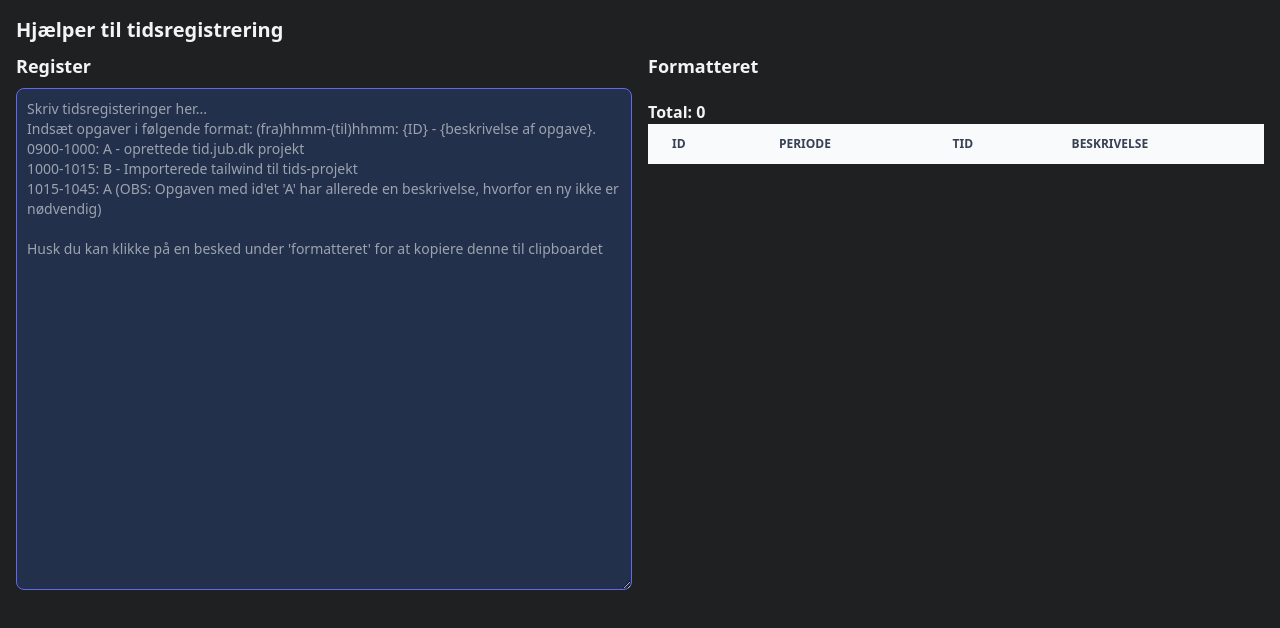
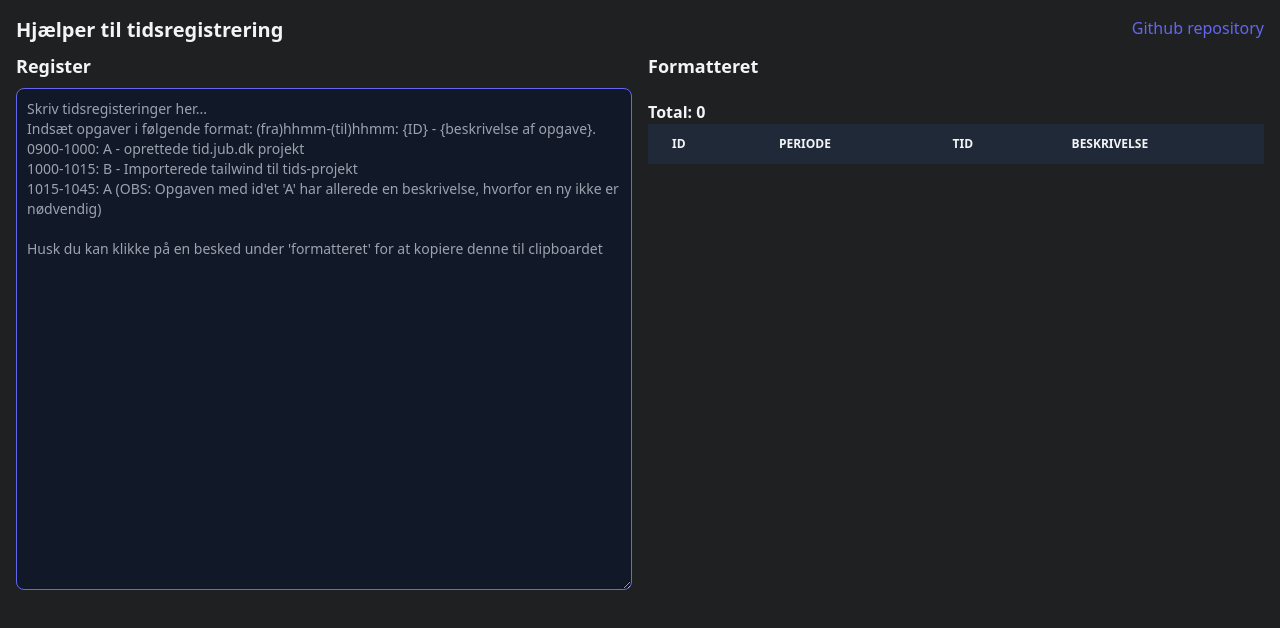
Before and after one commit to Julius-Bendt/tid.jub.dk, a Vue app: page / in a window 1280 px wide. Shown: the top 628 px of the page. Built offline with nearby package versions, Linux system fonts and the light colour scheme; what vue-toast-notification would draw is missing.

Commit message:
Formatted registrations in a table, Added cache, to keep registrations Changed color on toast, Change secondary background color, Added link to github repo, Moved time calculation into TimeHelper,

```diff
--- a/src/HomeView.vue
+++ b/src/HomeView.vue
@@ -1,7 +1,10 @@
 <template>
   <div class="p-4 h-screen w-screen bg-background text-text">
-    <div>
+    <div class="flex justify-between">
       <h1 class="text-xl font-bold">Hjælper til tidsregistrering</h1>
+      <a href="https://github.com/Julius-Bendt/tid.jub.dk" class="text-primary" target="_blank">
+        Github repository
+      </a>
     </div>
     <main class="grid grid-cols-2 mt-2 gap-4">
       <div>
@@ -24,17 +27,11 @@ Husk du kan klikke på en besked under 'formatteret' for at kopiere denne til cl
       </div>
       <div>
         <h2 class="text-lg font-bold mb-2">Formatteret</h2>
+        <div v-if="errors.length == 0">
+          <p class="font-bold pt-3">Total: {{ calculateTotalTime(registrationsArray) }}</p>
+          <RegistrationTable v-if="errors.length == 0" :registrations="registrationsArray" />
+        </div>
 
-        <ul v-if="errors.length == 0">
-          <li class="font-bold pt-3">Total: {{ calculateTotalTime() }}</li>
-          <!-- <li v-for="(registration, key) in registrationsArray" :key="key">
-            {{ registration.letter }}: {{ calculateTotalTimeForRegistration(registration) / 60 }} -
-            <span class="cursor-pointer" @click="copyToClipboard(registration.description)">{{
-              registration.description
-            }}</span>
-          </li> -->
-          <RegistrationTable :registrations="registrationsArray" />
-        </ul>
         <ul v-else>
           <li v-for="(error, i) in errors" :key="i">
             {{ error }}
@@ -46,14 +43,27 @@ Husk du kan klikke på en besked under 'formatteret' for at kopiere denne til cl
 </template>
 
 <script setup lang="ts">
-import { ref, computed } from 'vue'
+import { ref, computed, nextTick } from 'vue'
 import type { IRegistration, ITimeRange } from '@/interfaces'
-import { extractWithDescription, extractFromId, checkForOverlap } from '@/helpers'
-import { useToast } from 'vue-toast-notification';
+import {
+  extractWithDescription,
+  extractFromId,
+  checkForOverlap,
+  calculateTotalTime,
+  loadFromStorage,
+  saveToStorage
+} from '@/helpers'
 
 import RegistrationTable from '@/components/RegistrationTable.vue'
 
-const registrationsText = ref('') // The panel to the left
+const registrationsText = ref(loadFromStorage()) // The panel to the left
+// If any string was found in the cache, format it
+if (registrationsText.value != '') {
+  nextTick(() => {
+    formatRegistrationsCallback()
+  })
+}
+
 const formattedRegistrations = ref<Map<string, IRegistration>>(new Map())
 const errors = ref<string[]>([])
 
@@ -73,6 +83,7 @@ function formatRegistrationsCallback() {
 
   // Remove duplicate errors
   errors.value = errors.value.filter((error, index, self) => self.indexOf(error) === index)
+  saveToStorage(registrationsText.value)
 }
 
 // Function to format registrations from an array of input strings
@@ -142,28 +153,4 @@ function setOrAddRegistration(input: IRegistration) {
     description: description
   } as IRegistration)
 }
-
-// Function to calculate the total duration of a registration
-function calculateTotalTimeForRegistration(registration: IRegistration): number {
-  return registration.timeRanges.reduce((result, current) => {
-    return result + current.duration
-  }, 0)
-}
-
-function calculateTotalTime() {
-  return (
-    registrationsArray.value.reduce(
-      (result, current) => result + calculateTotalTimeForRegistration(current),
-      0
-    ) / 60
-  )
-}
-
-// Function to copy a string to the clipboard and display an alert
-function copyToClipboard(input: string) {
-  navigator.clipboard.writeText(input);
-  const $toast = useToast();
-  $toast.clear();
-  $toast.info('Copied ' + input);
-}
 </script>
--- a/src/assets/main.css
+++ b/src/assets/main.css
@@ -25,8 +25,7 @@
   background-color: #ecf0f1;
 }
 
-/* @font-face {
-  font-family: "Inter";
-  src: url("../../public/assets/font/Inter-Regular.ttf");
-  font-display: swap;
-} */
+.v-toast__item--info {
+  background-color: #6366f1 !important;
+  color: #f3f4f6 !important;
+}
--- a/src/components/RegistrationTable.vue
+++ b/src/components/RegistrationTable.vue
@@ -1,6 +1,6 @@
 <template>
-  <table class="w-full text-sm text-left rtl:text-right text-gray-500 dark:text-gray-400">
-    <thead class="text-xs text-gray-700 uppercase bg-gray-50 dark:bg-gray-700 dark:text-gray-400">
+  <table class="w-full text-sm text-left rtl:text-right text-gray-500">
+    <thead class="text-xs text-text uppercase bg-gray-800">
       <tr>
         <th scope="col" class="px-6 py-3">ID</th>
         <th scope="col" class="px-6 py-3">Periode</th>
@@ -12,6 +12,7 @@
       <tr
         v-for="registration in props.registrations"
         :key="registration.letter"
+        @click="copyToClipboard(registration.description)"
         class="odd:bg-gray-900 even:bg-gray-800 border-b border-gray-700 hover:bg-primary text-text cursor-pointer transition-colors"
       >
         <th scope="row" class="px-6 py-4 font-bold">{{ registration.letter }}</th>
@@ -28,6 +29,10 @@
 <script setup lang="ts">
 import type { IRegistration } from '@/interfaces'
 
+import { calculateTotalTimeForRegistration } from '@/helpers'
+
+import { useToast } from 'vue-toast-notification'
+
 const props = defineProps({
   registrations: { type: Array<IRegistration>, default: () => [] },
   bar: Number
@@ -37,17 +42,21 @@ function getTimePeriods(registration: IRegistration): string {
   const ranges = []
 
   registration.timeRanges.forEach((range) => {
-    ranges.push(`${range.startTime}-${range.endTime}`)
+    // Appends a "0", if the time is before 1000. 900 --> 0900
+    const start = range.startTime < 1000 ? `0${range.startTime}` : range.startTime
+    const end = range.endTime < 1000 ? `0${range.endTime}` : range.endTime
+
+    ranges.push(`${start}-${end}`)
   })
 
-  return ranges.join(', ')
+  return ranges.reverse().join(', ')
 }
 
-function onClickRegistration(registration: IRegistration) {}
-
-function calculateTotalTimeForRegistration(registration: IRegistration): number {
-  return registration.timeRanges.reduce((result, current) => {
-    return result + current.duration
-  }, 0)
+// Function to copy a string to the clipboard and display an alert
+function copyToClipboard(input: string) {
+  navigator.clipboard.writeText(input)
+  const $toast = useToast()
+  $toast.clear()
+  $toast.info('Copied ' + input)
 }
 </script>
--- /dev/null
+++ b/src/helpers/StorageHelper.ts
@@ -0,0 +1,9 @@
+const CACHE_KEY = "TIME_REGISTER_CACHE";
+
+export function loadFromStorage() {
+    return localStorage.getItem(CACHE_KEY) ?? "";
+}
+
+export function saveToStorage(input: string) {
+    localStorage.setItem(CACHE_KEY, input)
+}
--- a/src/helpers/TimeHelper.ts
+++ b/src/helpers/TimeHelper.ts
@@ -92,3 +92,19 @@ export function checkForOverlap(registrations: IRegistration[]): string[] {
     // Return any errors found during the overlap check
     return errors;
 }
+
+// Function to calculate the total duration of a registration
+export function calculateTotalTimeForRegistration(registration: IRegistration): number {
+    return registration.timeRanges.reduce((result, current) => {
+        return result + current.duration
+    }, 0)
+}
+
+export function calculateTotalTime(registrations: IRegistration[]) {
+    return (
+        registrations.reduce(
+            (result, current) => result + calculateTotalTimeForRegistration(current),
+            0
+        ) / 60
+    )
+}
--- a/src/helpers/index.ts
+++ b/src/helpers/index.ts
@@ -1,2 +1,3 @@
 export * from './TimeHelper'
 export * from './TimeExtractor'
+export * from './StorageHelper'
--- a/tailwind.config.js
+++ b/tailwind.config.js
@@ -6,7 +6,7 @@ export default {
       colors: {
         primary: '#6366F1',
         background: '#1F2022',
-        backgroundSecondary: '#23304B',
+        backgroundSecondary: '#111827',
         text: '#F3F4F6'
       },
       fontFamily: {
```
